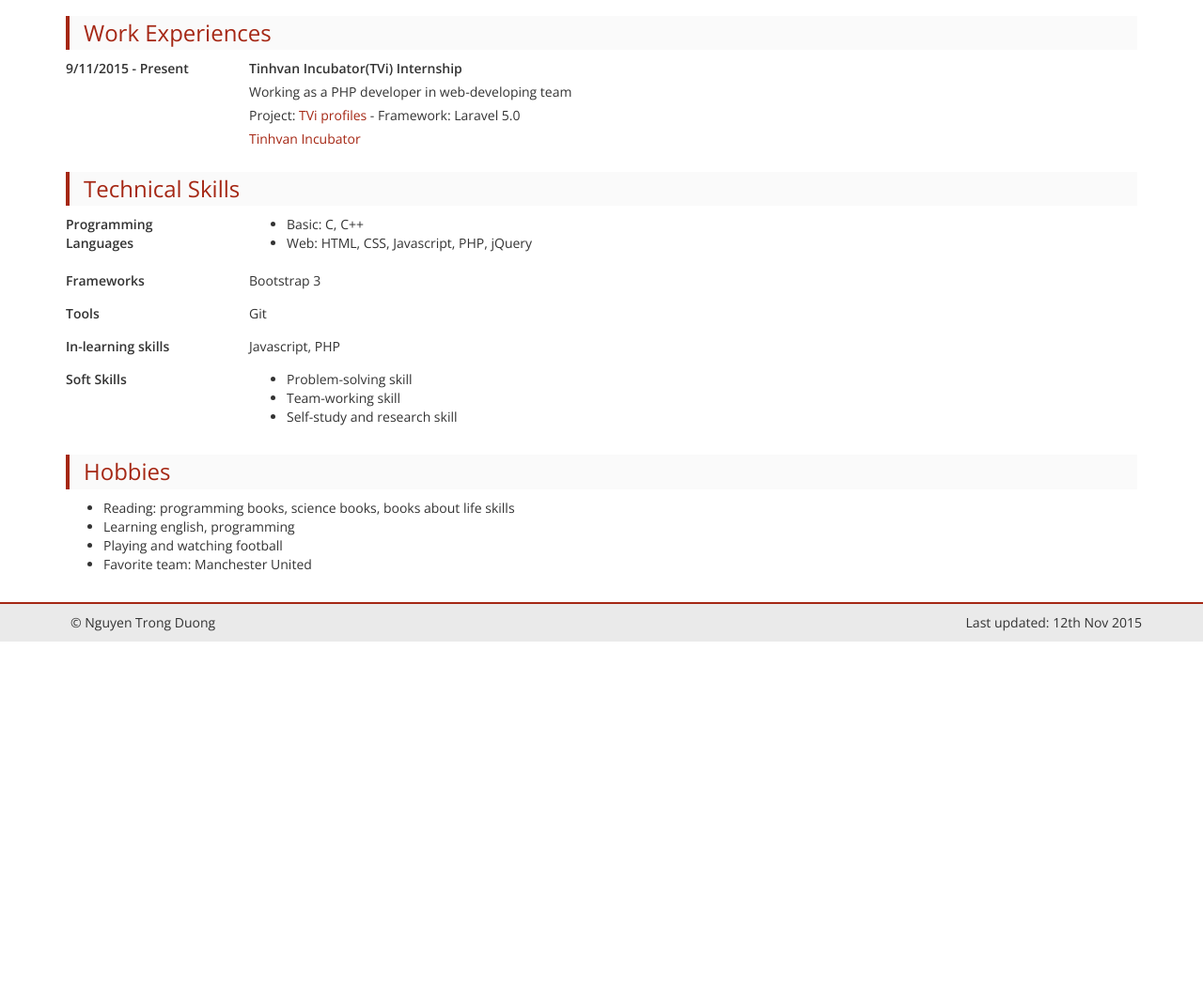
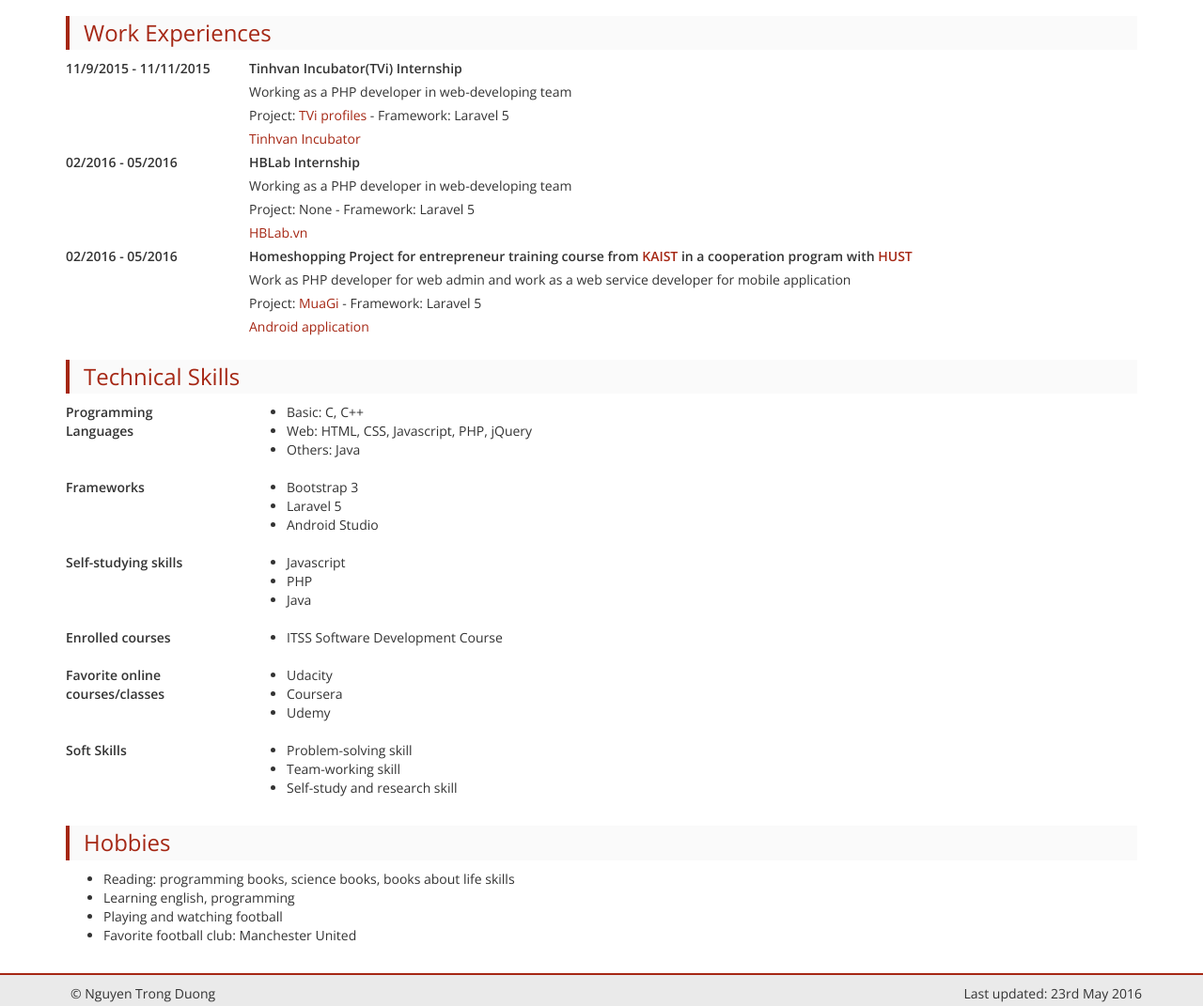
Before and after one commit to gsDuong/gsduong.github.io, a plain HTML site: page index.html in a window 1280 px wide. Shown: the part 1077-2148 px from the top of the page at 94% size. Before the commit the page ends 1760 px from the top, so only its background shows below. Drawn offline with nearby package versions, Linux system fonts and the light colour scheme; files whose address does not match are found by name.

Commit message:
Update May 2016

```diff
--- a/index.html
+++ b/index.html
@@ -65,7 +65,9 @@
 								</div>
 							</div>
 							<div class="col-md-10">
-								<p>In applying for a partime web developer internship, to develope front-end web programming skills</p>
+								<p>To apply for mobile application developing internship</p>
+								<p>To improve OOP programming skills</p>
+								<p>To improve material designing skills</p>
 							</div>
 						</div>
 						<div class="row">
@@ -75,10 +77,8 @@
 								</div>
 							</div>
 							<div class="col-md-10">
-								<p>OOP programming with C++, Java and Python</p>
-								<p>Android, iOS, Windows Phone apps developer</p>
-								<p>Research on Artificial Intelligence and Machine Learning</p>
-								<p>Full-stack developer</p>
+								<p>To improve database modelling skills</p>
+								<p>To improve web developing skills with NodeJs, PHP, Rails</p>
 							</div>
 						</div>
 					</article>
@@ -148,7 +148,7 @@
 						</div>
 						<div class="col-md-10">
 							<p><a href="mailto:nguyenduong.ict.hust@gmail.com">nguyenduong.ict.hust@gmail.com</p>
-							<p><a href="https://www.facebook.com/gsduong" target="_blank">Facebook</a></p>
+							<p><a href="https://www.facebook.com/gsduong" target="_blank">facebook</a></p>
 						</div>
 					</div>
 				</div>
@@ -211,7 +211,7 @@
 						<div class="row">
 							<div class="col-md-2">
 								<div class="item-title">
-									<p>9/11/2015 - Present</p>
+									<p>11/9/2015 - 11/11/2015</p>
 								</div>
 							</div>
 							<div class="col-md-10">
@@ -219,8 +219,38 @@
 								<p>Tinhvan Incubator(TVi) Internship</p>
 								</div>
 								<p class="item-detail">Working as a PHP developer in web-developing team</p>
-								<p class="item-detail">Project: <a href="http://iprofile.vuonuom.tv" style="text-decoration:none;">TVi profiles</a> - Framework: Laravel 5.0</p>
+								<p class="item-detail">Project: <a href="http://iprofile.vuonuom.tv" style="text-decoration:none;">TVi profiles</a> - Framework: Laravel 5</p>
 								<p class="item-detail"><a href="http://home.vuonuom.tv/" target="_blank" style="text-decoration:none;">Tinhvan Incubator</a></p>
+							</div>
+						</div>
+						<div class="row">
+							<div class="col-md-2">
+								<div class="item-title">
+									<p>02/2016 - 05/2016</p>
+								</div>
+							</div>
+							<div class="col-md-10">
+								<div class="item-title">
+								<p>HBLab Internship</p>
+								</div>
+								<p class="item-detail">Working as a PHP developer in web-developing team</p>
+								<p class="item-detail">Project: None<a href="http://hblab.vn/" style="text-decoration:none;"></a> - Framework: Laravel 5</p>
+								<p class="item-detail"><a href="http://hblab.vn/" target="_blank" style="text-decoration:none;">HBLab.vn</a></p>
+							</div>
+						</div>
+						<div class="row">
+							<div class="col-md-2">
+								<div class="item-title">
+									<p>02/2016 - 05/2016</p>
+								</div>
+							</div>
+							<div class="col-md-10">
+								<div class="item-title">
+								<p>Homeshopping Project for entrepreneur training course from <a href="http://www.kaist.edu/html/en/index.html" title="Korea Advanced Institute of Science and Technology" target="_blank">KAIST</a> in a cooperation program with <a href="http://www.hust.edu.vn/web/vi/home" title="Hanoi University of Science and Technology">HUST</a></p>
+								</div>
+								<p class="item-detail">Work as PHP developer for web admin and work as a web service developer for mobile application</p>
+								<p class="item-detail">Project: <a href="http://muagi.16mb.com/" style="text-decoration:none;" target="_blank">MuaGi</a> - Framework: Laravel 5</p>
+								<p class="item-detail"><a href="#" style="text-decoration:none;">Android application</a></p>
 							</div>
 						</div>
 					</article>
@@ -246,6 +276,9 @@
 									<li class="list-item">
 										<span>Web: HTML, CSS, Javascript, PHP, jQuery</span>
 									</li>
+									<li class="list-item">
+										<span>Others: Java</span>
+									</li>
 								</ul>
 							</div>
 						</div>
@@ -258,9 +291,17 @@
 								</div>
 							</div>
 							<div class="col-md-10">
-								<div class="item-detail">
-									<p>Bootstrap 3</p>
-								</div>
+								<ul class="section-list">
+									<li class="list-item">
+										<span>Bootstrap 3</span>
+									</li>
+									<li class="list-item">
+										<span>Laravel 5</span>
+									</li>
+									<li class="list-item">
+										<span>Android Studio</span>
+									</li>
+								</ul>
 							</div>
 						</div>
 					</article>
@@ -268,13 +309,21 @@
 						<div class="row">
 							<div class="col-md-2">
 								<div class="item-title">
-									<p>Tools</p>
+									<p>Self-studying skills</p>
 								</div>
 							</div>
 							<div class="col-md-10">
-								<div class="item-detail">
-									<p>Git</p>
-								</div>
+								<ul class="section-list">
+									<li class="list-item">
+										<span>Javascript</span>
+									</li>
+									<li class="list-item">
+										<span>PHP</span>
+									</li>
+									<li class="list-item">
+										<span>Java</span>
+									</li>
+								</ul>
 							</div>
 						</div>
 					</article>
@@ -282,13 +331,37 @@
 						<div class="row">
 							<div class="col-md-2">
 								<div class="item-title">
-									<p>In-learning skills</p>
+									<p>Enrolled courses</p>
 								</div>
 							</div>
 							<div class="col-md-10">
-								<div class="item-detail">
-									<p>Javascript, PHP</p>
+								<ul class="section-list">
+									<li class="list-item">
+										<span>ITSS Software Development Course</span>
+									</li>
+								</ul>
+							</div>
+						</div>
+					</article>
+					<article class="item">
+						<div class="row">
+							<div class="col-md-2">
+								<div class="item-title">
+									<p>Favorite online courses/classes</p>
 								</div>
+							</div>
+							<div class="col-md-10">
+								<ul class="section-list">
+									<li class="list-item">
+										<span>Udacity</span>
+									</li>
+									<li class="list-item">
+										<span>Coursera</span>
+									</li>
+									<li class="list-item">
+										<span>Udemy</span>
+									</li>
+								</ul>
 							</div>
 						</div>
 					</article>
@@ -332,7 +405,7 @@
 							<span>Playing and watching football</span>
 						</li>
 						<li class="list-item">
-							<span>Favorite team: Manchester United</span>
+							<span>Favorite football club: Manchester United</span>
 						</li>
 					</ul>
 			</section>
@@ -346,7 +419,7 @@
 						<p class="copyright">&copy; Nguyen Trong Duong</p>
 					</div>
 					<div class="col-md-6">
-						<p class="modify pull-right">Last updated: 12th Nov 2015</p>
+						<p class="modify pull-right">Last updated: 23rd May 2016</p>
 					</div>
 				</div>
 			</div>
```
